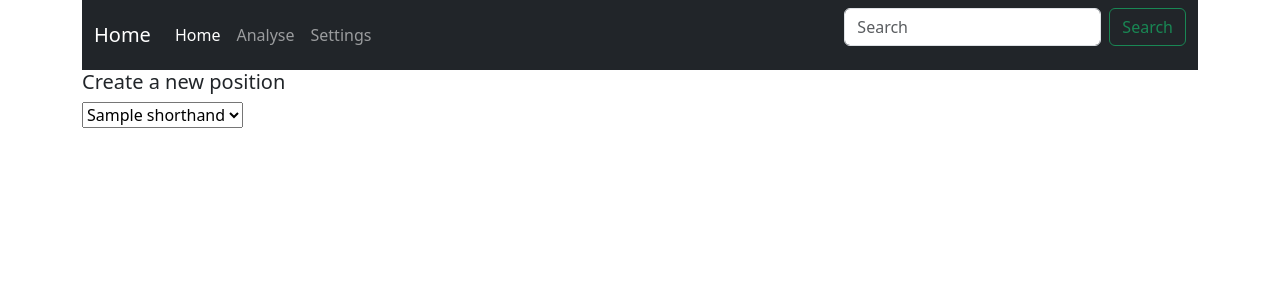
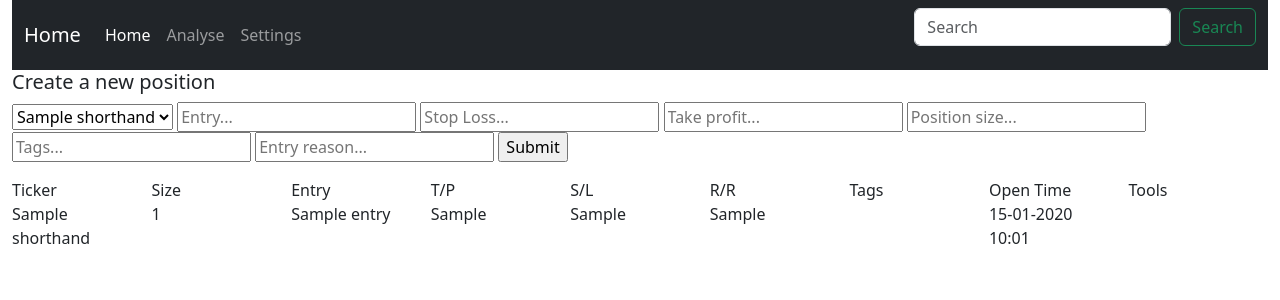
Before and after one commit to MickaelVanSchie/tradelog2, a Flask app: template blueprints/app/templates/overview.html in a window 1280 px wide. Shown: the top 300 px of the page. Run offline with Flask 3, Linux system fonts and the light colour scheme; the template is opened without the code that fills it: most values are stand-ins (such as "Sample title", 1, 10 or a date in 2020); parts of the project's set-up code (start-up, migrations or seed data) failed here and were passed over.

Commit message:
Main overview now has some information. Also implemented the creation of positions

```diff
--- a/blueprints/app/__init__.py
+++ b/blueprints/app/__init__.py
@@ -9,7 +9,7 @@ main_app = Blueprint('main_app', __name__, template_folder='templates')
 from .positions import create_position
 
 @main_app.route('/')
-def index():
+def index() -> str:
     positions = db.query(Position).order_by(Position.created.desc()).all()
     pairs = db.query(Pair).all()
     return render_template('overview.html', positions=positions, pairs=pairs)
--- a/blueprints/app/templates/master.html
+++ b/blueprints/app/templates/master.html
@@ -9,7 +9,7 @@
 
 </head>
 <body>
-<div class="container">
+<div class="container-fluid">
     {% include "modules/nav.html" %}
     <div class="row">
         {% block content %}{% endblock %}
--- a/blueprints/app/templates/overview.html
+++ b/blueprints/app/templates/overview.html
@@ -14,7 +14,57 @@
                             <option value="{{ pair.id }}">{{ pair.shorthand }}</option>
                         {% endfor %}
                     </select>
+                    <input type="text" placeholder="Entry..." name="entry" id="entry">
+                    <input type="text" placeholder="Stop Loss..." name="stop_loss" id="stop_loss">
+                    <input type="text" placeholder="Take profit..." name="take_profit" id="take_profit">
+                    <input type="text" placeholder="Position size..." name="size" id="size">
+                    <input type="text" placeholder="Tags..." name="tags" id="tags">
+                    <input type="text" placeholder="Entry reason..." name="reason" id="reason">
+                    <input type="submit">
                 </form>
+            </div>
+
+            <div class="row">
+                <div class="col-12">
+                    <div class="row">
+                        <div class="col">Ticker</div>
+                        <div class="col">Size</div>
+                        <div class="col">Entry</div>
+                        <div class="col">T/P</div>
+                        <div class="col">S/L</div>
+                        <div class="col">R/R</div>
+                        <div class="col">Tags</div>
+                        <div class="col">Open Time</div>
+                        <div class="col">Tools</div>
+                    </div>
+                    {% for position in positions %}
+                        <div class="row">
+                            <div class="col">
+                                {{ position.pair.shorthand }}
+                            </div>
+                            <div class="col">
+                                {{ position.position_size }}
+                            </div>
+                            <div class="col">
+                                {{ position.entry }}
+                            </div>
+                            <div class="col">
+                                {{ position.take_profit }}
+                            </div>
+                            <div class="col">
+                                {{ position.stop_loss }}
+                            </div>
+                            <div class="col">
+                                {{ position.risk_reward_ratio }}
+                            </div>
+                            <div class="col"></div>
+                            <div class="col">
+                                {{ position.created.strftime("%d-%m-%Y %H:%m") }}
+                            </div>
+                            <div class="col"></div>
+                        </div>
+                    {% endfor %}
+                </div>
             </div>
         </div>
     </div>
--- a/migration_scripts/20251220_create_position_table.sql
+++ b/migration_scripts/20251220_create_position_table.sql
@@ -17,7 +17,7 @@ create table position
     entry          float     not null,
     stop_loss      float     not null,
     take_profit    float     not null,
-    exit_price     float     not null,
+    exit_price     float,
     position_size  float     not null,
     opening_reason text      not null,
     created        timestamp not null default now(),
--- a/models/pair.py
+++ b/models/pair.py
@@ -7,7 +7,7 @@ from models import Base
 class Pair(Base):
     __tablename__ = "pair"
 
-    id = Column(UUID, primary_key=True)
+    id = Column(UUID(as_uuid=True), primary_key=True)
     base_currency = Column(Text, nullable=False)
     quote_currency = Column(Text, nullable=False)
 
```
Also changed, not shown: blueprints/app/positions.py (+15 -2 lines), models/position.py (+26 -10 lines).
